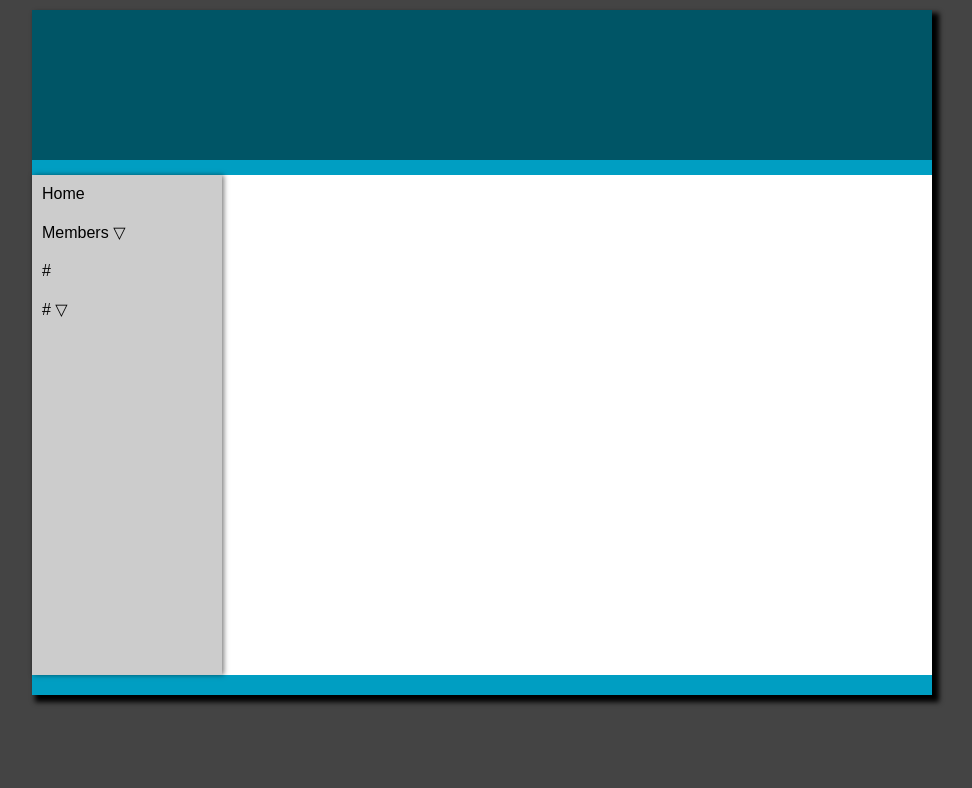
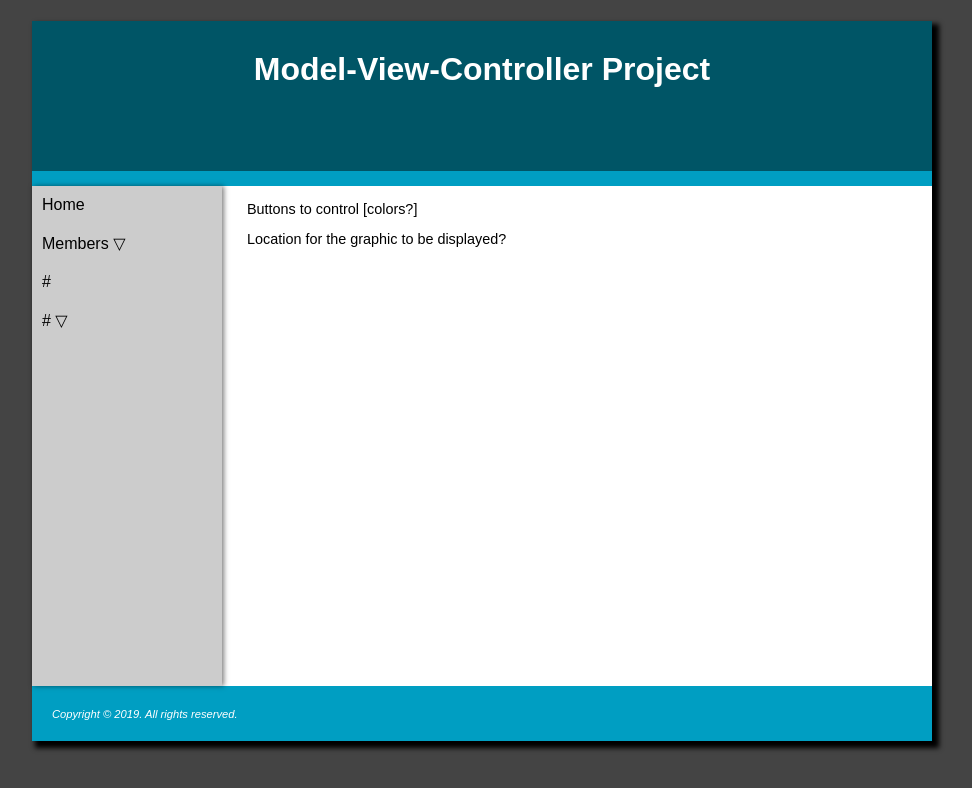
Before and after one commit to dtcacenc/groupproject2-1, a plain HTML site: page index.html in a window 1280 px wide. Shown: the whole page, without its empty margins (158-1130 px from the left). Drawn offline with Linux system fonts and the light colour scheme.

Commit message:
Dalton update 2

```diff
--- a/index.html
+++ b/index.html
@@ -9,7 +9,7 @@
 <body>
 	<div id="wrapper">
 		<header>
-			<h1>Model View Controller Project</h1>
+			<h1>Model-View-Controller Project</h1>
 		</header>
 		<div id="headingspacer"></div>
 		<nav id="desktopnav">
@@ -38,10 +38,12 @@
 			</ul>
 		</nav>
 		<main>
+			<p>Buttons to control [colors?]</p>
 
+			<p>Location for the graphic to be displayed?</p>
 		</main>
 		<footer>
-
+			<p id="copyright">Copyright &copy; 2019. All rights reserved.</p>
 		</footer>
 	</div>
 </body>
--- a/style.css
+++ b/style.css
@@ -24,9 +24,10 @@ header {
 	margin: 10px 0 0 0;
 }
 
-header h1 {
-	position: absolute;
-	left: -9999px;
+h1 {
+	padding: 30px;
+	color: white;
+	text-align: center;
 }
 /* END HEADER */
 
@@ -100,6 +101,11 @@ footer {
 	clear: left;
 	padding: 10px 20px 10px 20px;
 }
+
+#copyright {
+	font-size: 70%;
+	font-style: italic;
+}
 /* END FOOTER */
 
 /* Other Devices */
```
Also changed, not shown: 1 other file.
